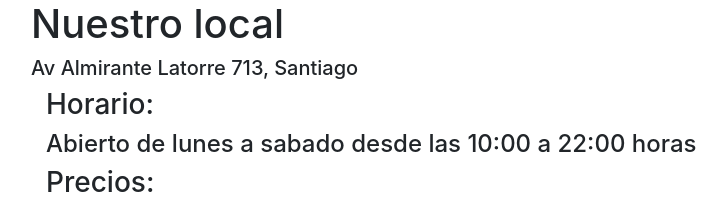
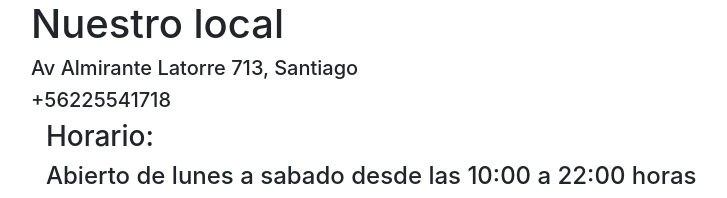
Before and after one commit to IN3501/tarea-2-grupo15, a Django app: page /local/ in a window 1280 px wide. Shown: the part 56-254 px from the top of the page, without its empty margins (54-781 px from the left). Run offline with Django 3.2, Linux system fonts and the light colour scheme; some libraries are stand-ins or nearby versions.

Commit message:
numero de telefono

```diff
--- a/grupo15prim/miapp/templates/local.html
+++ b/grupo15prim/miapp/templates/local.html
@@ -9,6 +9,7 @@
 <div id="descripcion" class="container">
     <h1>Nuestro local </h1>
     <h5>Av Almirante Latorre 713, Santiago</h5>
+    <h5>+56225541718</h5>
 
     <div id="descripcion" class="container">
         <h3> Horario: </h3>
```
